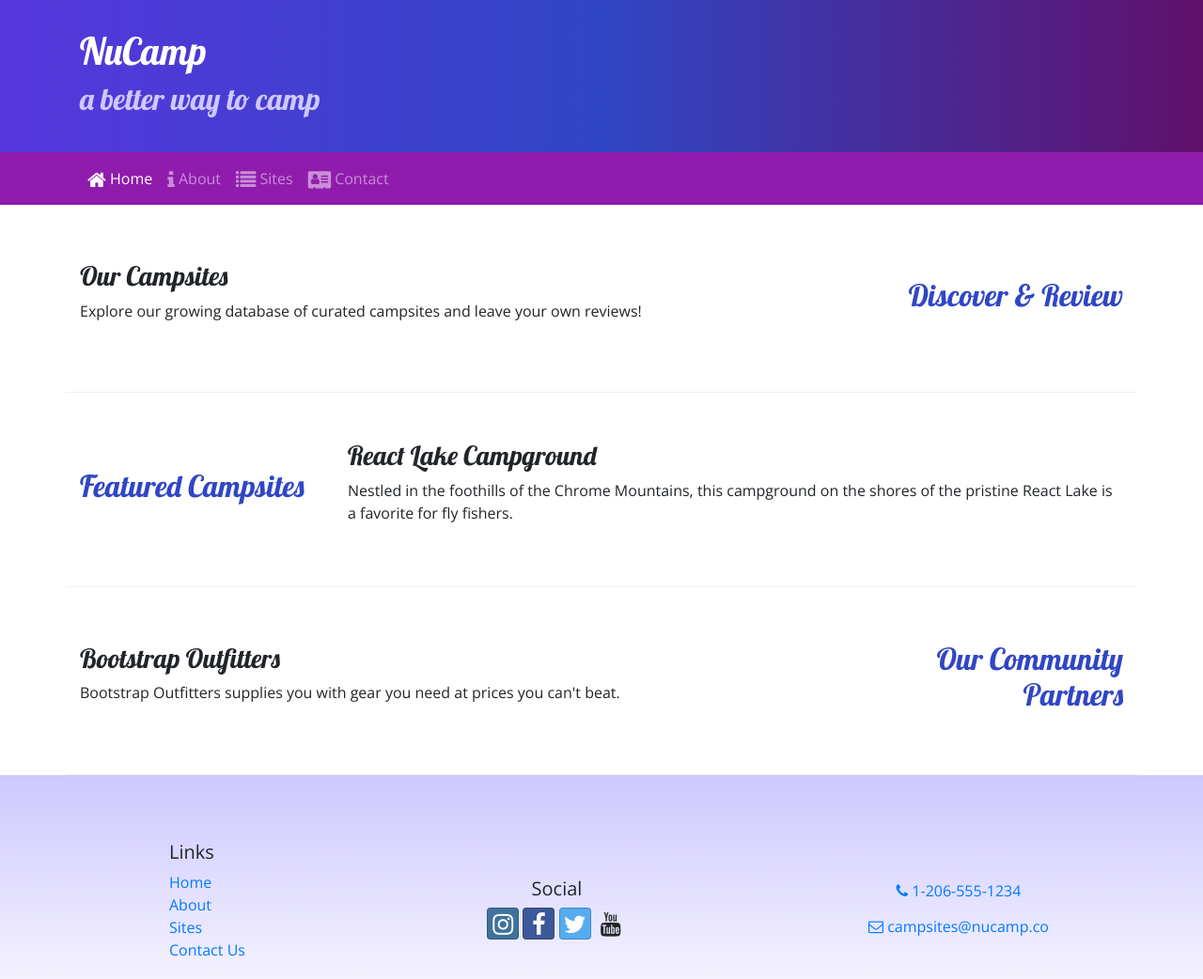
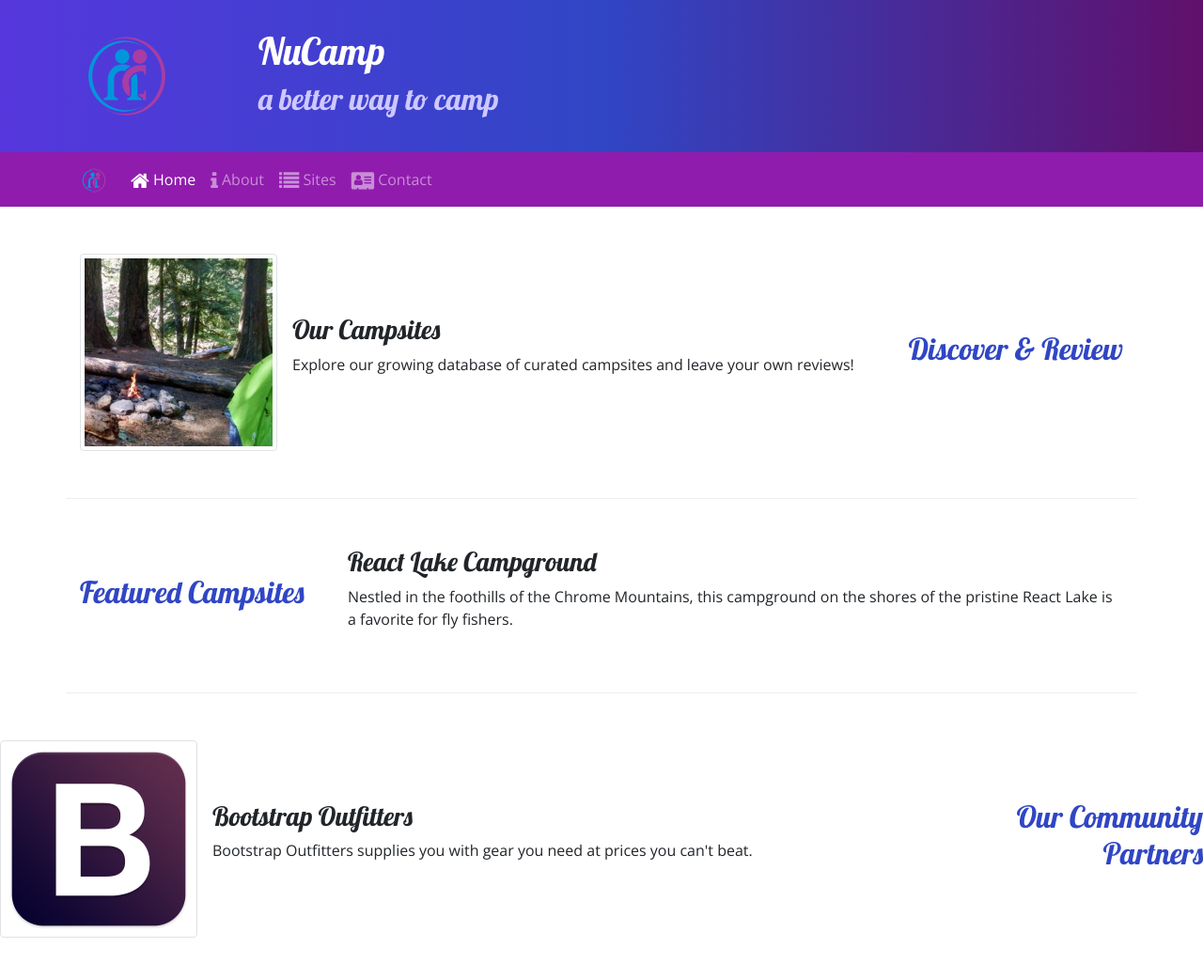
Before and after one commit to febinbellamy/Nucamp-Bootstrap, a website: page index.html in a window 1280 px wide. Shown: the top 1042 px of the page at 94% size. Drawn offline with nearby package versions, Linux system fonts and the light colour scheme.

Commit message:
Images and Media

```diff
--- a/index.html
+++ b/index.html
@@ -29,6 +29,9 @@
     <header class="jumbotron jumbotron-fluid">
       <div class="container">
         <div class="row">
+          <div class="col-4 col-sm-3 col-md-2 align-self-center">
+            <img src="img/logo.png" class="img-fluid" />
+          </div>
           <div class="col">
             <h1>NuCamp</h1>
             <h2>a better way to camp</h2>
@@ -38,8 +41,11 @@
     </header>
     <nav class="navbar navbar-expand-sm navbar-dark sticky-top">
       <div class="container">
+        <a class="navbar-brand" href="#"
+          ><img src="img/logo.png" height="30" width="30"
+        /></a>
         <button
-          class="navbar-toggler ml-auto"
+          class="navbar-toggler"
           type="button"
           data-toggle="collapse"
           data-target="#nucampNavbar"
@@ -78,11 +84,20 @@
           <h2 class="text-sm-right">Discover & Review</h2>
         </div>
         <div class="col">
+          <div class="media">
+            <img
+              class="d-flex mr-3 img-thumbnail"
+              src="img/breadcrumb-trail-thumb.jpg"
+              alt="Breadcrumb Trail thumbnail"
+            />
+            <div class="media-body align-self-center">
               <h3>Our Campsites</h3>
               <p class="d-none d-sm-block">
-            Explore our growing database of curated campsites and leave your own
-            reviews!
+                Explore our growing database of curated campsites and leave your
+                own reviews!
               </p>
+            </div>
+          </div>
         </div>
       </div>
       <div class="row row-content align-items-center">
@@ -90,23 +105,33 @@
           <h2>Featured Campsites</h2>
         </div>
         <div class="col">
+            <div class="media-body align-self-center">
               <h3>React Lake Campground</h3>
               <p class="d-none d-sm-block">
-            Nestled in the foothills of the Chrome Mountains, this campground on
-            the shores of the pristine React Lake is a favorite for fly fishers.
+                Nestled in the foothills of the Chrome Mountains, this
+                campground on the shores of the pristine React Lake is a
+                favorite for fly fishers.
               </p>
             </div>
           </div>
+        </div>
+      </div>
+
       <div class="row row-content align-items-center">
         <div class="col-sm-4 order-sm-last col-md-3">
           <h2 class="text-sm-right">Our Community Partners</h2>
         </div>
         <div class="col">
+            <div class="media">
+                <img class="d=flex mr-3 img-thumbnail" src="img/bootstrap-thumb.png" alt="Bootstrap Outfitters">
+                <div class="media-body align-self-center">
                     <h3>Bootstrap Outfitters</h3>
                     <p class="d-none d-sm-block">
                       Bootstrap Outfitters supplies you with gear you need at prices you
                       can't beat.
                     </p>
+                </div>
+            </div>
         </div>
       </div>
     </div>
```
Also changed, not shown: aboutus.html (+5 -1 lines), contactus.html (+5 -2 lines), img/bootstrap-thumb.png (added), img/breadcrumb-trail-thumb.jpg (added), img/breadcrumb-trail.jpg (added), img/chrome-river-thumb.jpg (added), img/chrome-river.jpg (added), img/logo.png (added), img/react-lake-thumb.jpg (added), img/react-lake.jpg (added). Lines whose indentation alone changed are shown as unchanged.
